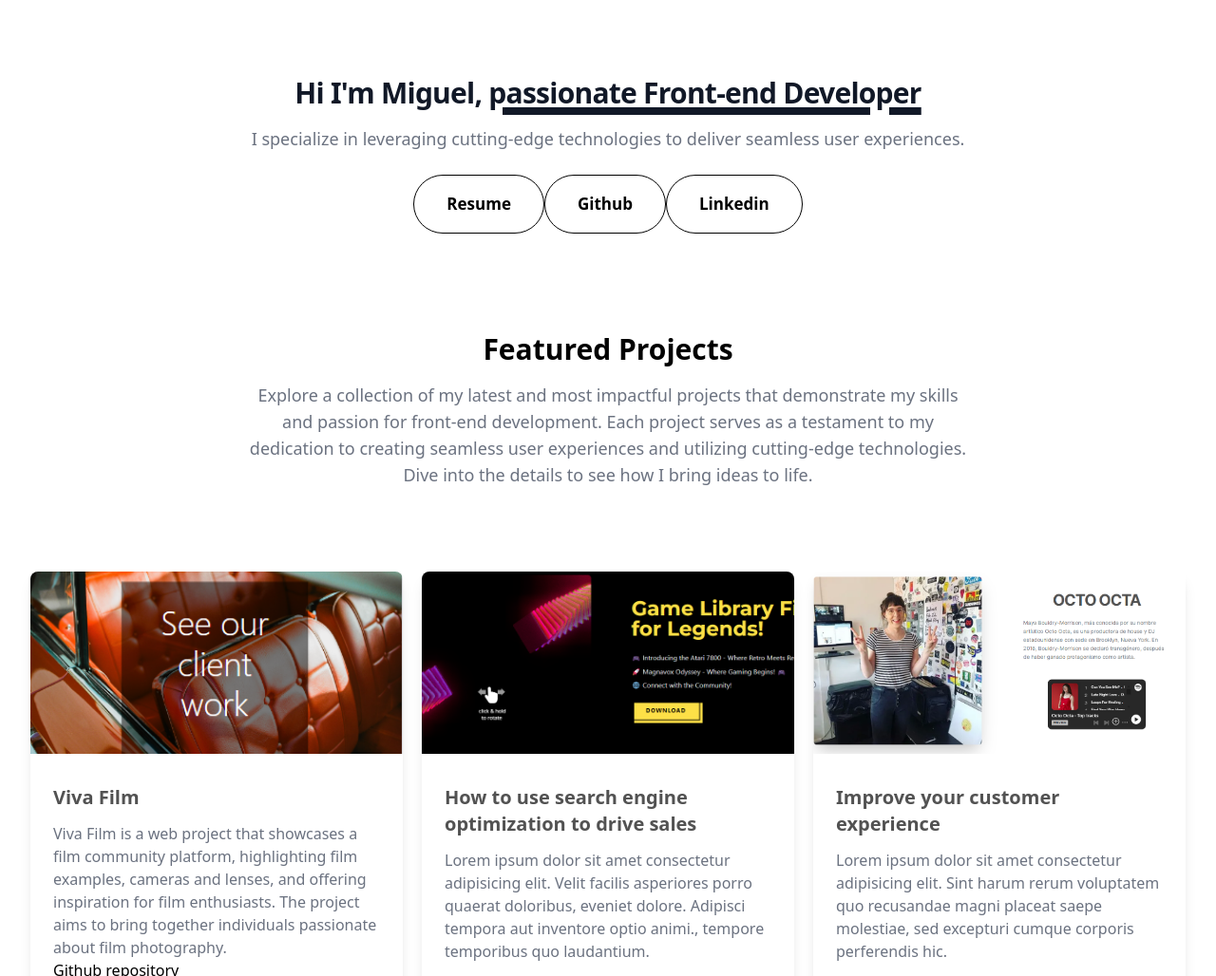
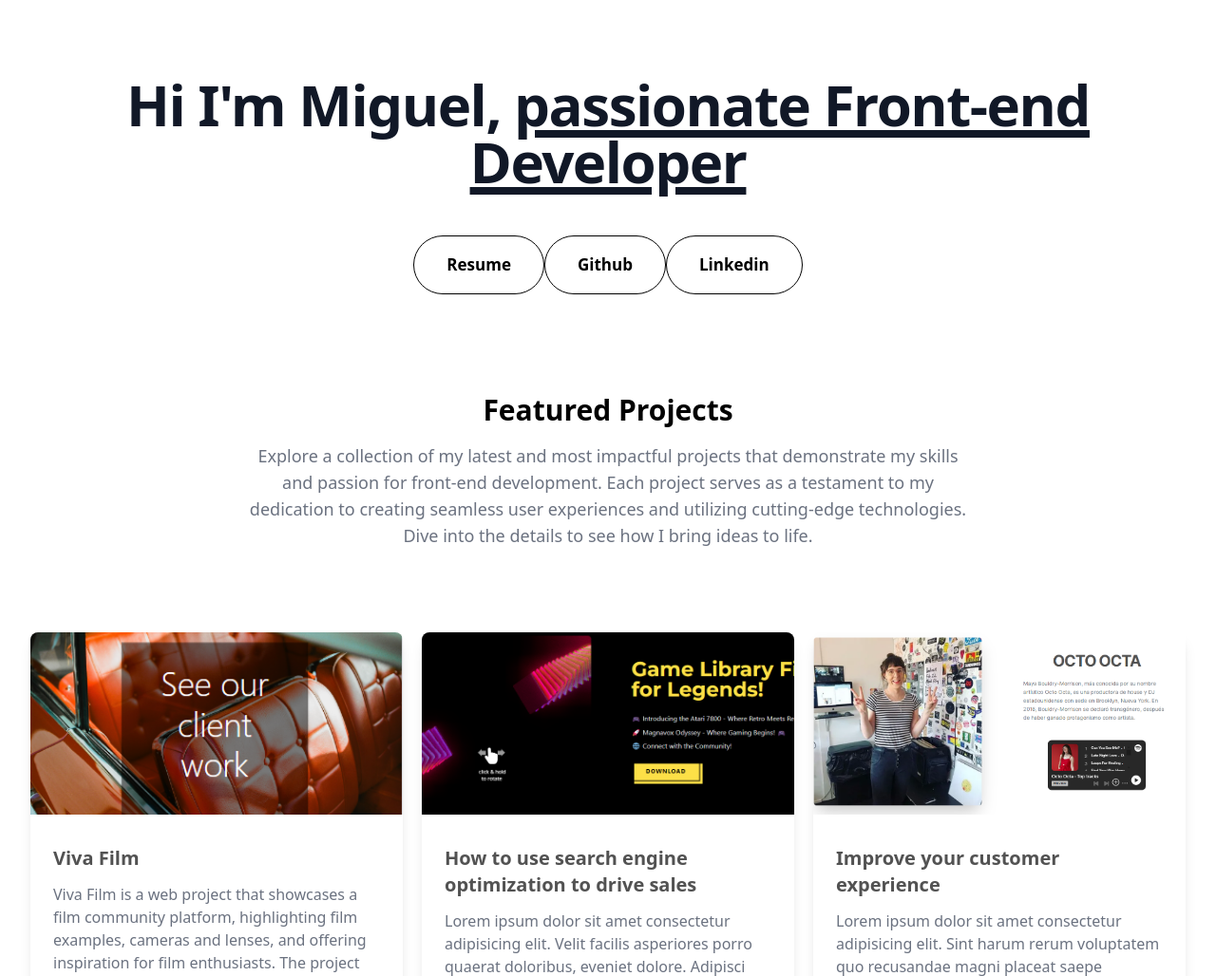
Before and after one commit to MigVarona/Portfolio-new, a website: page src/index.html in a window 1280 px wide. Shown: the top 1028 px of the page at 95% size. Drawn offline with nearby package versions, Linux system fonts and the light colour scheme.

Commit message:
changes index

```diff
--- a/src/index.html
+++ b/src/index.html
@@ -23,26 +23,24 @@
 <body>
 
 
-
+<header>
   <h1
-    class="mb-4 text-3xl text-center mt-20 leading-8 font-extrabold  tracking-tight text-gray-900 md:text-5xl lg:text-6xl dark:text-white">
+    class="mb-12 text-6xl text-center mt-20 leading-8 font-extrabold  tracking-tight text-gray-900 md:text-7xl  dark:text-white">
     Hi I'm Miguel, <span
       class="underline underline-offset-3 decoration-8 decoration-gray-400 dark:decoration-gray-400">passionate
       Front-end Developer</span></h1>
-  <p class="text-lg text-center font-normal text-gray-500 lg:text-xl dark:text-gray-400">I specialize in leveraging
-    cutting-edge technologies to deliver seamless user experiences.
-  </p>
-  <div class=" gap-3 flex mt-6 justify-center items-center">
+
+  <div class=" gap-3 flex mt-9 justify-center items-center">
     <button>
       Resume
     </button>
-    <button>
-      Github
-    </button>
-    <button>
-      Linkedin
+    <button><a href="https://github.com/MigVarona">Github</a></button>
+
+    <button><a href="https://www.linkedin.com/in/miguel-varona-555643284/">Linkedin</a>
+
     </button>
   </div>
+</header>
 
 
 
```
